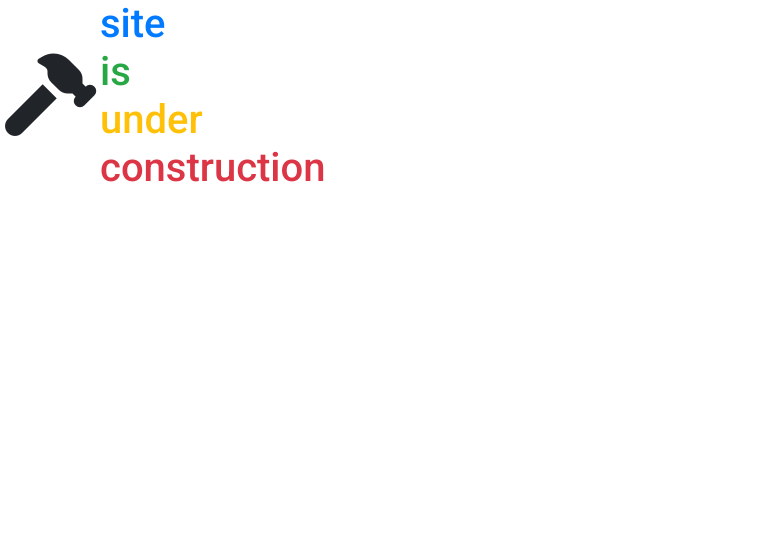
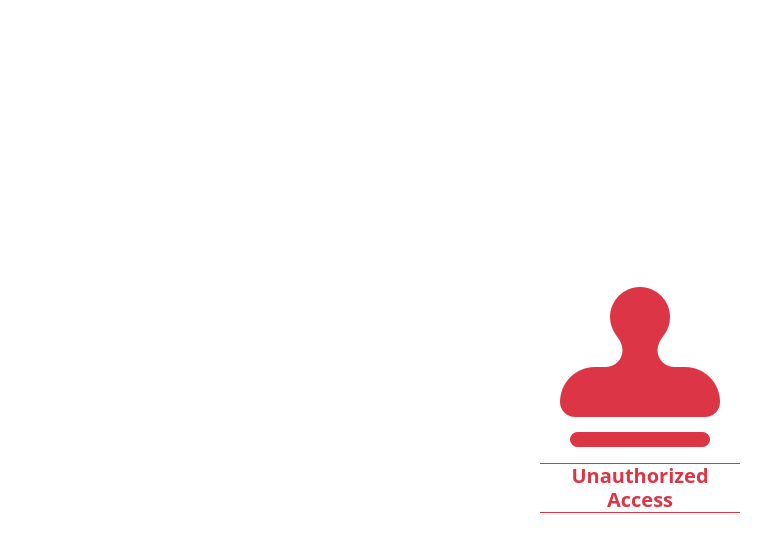
Before and after one commit to ag-sanjjeev/Front-End-Development, a plain HTML site: page pages-and-themes/unauthorized-page/index.html in a window 1280 px wide. Shown: the whole page, without its empty margins (0-778 px from the left). Drawn offline with nearby package versions, Linux system fonts and the light colour scheme; files that its build step writes are made by us from their sources.

Commit message:
Added unauthorized page

```diff
--- a/pages-and-themes/under construction page/index.html
+++ b/pages-and-themes/unauthorized-page/index.html
@@ -15,7 +15,7 @@
 	<meta charset="utf-8">
 	<meta name="viewport" content="width=device-width,initial-scale=1">
 
-	<title>Under Construction</title>
+	<title>Unauthorized Page</title>
 
 	<!-- Bootstrap CSS -->
 	<link rel="stylesheet" type="text/css" href="http://localhost/bootstrap/bootstrap.css" media="all">
@@ -26,19 +26,16 @@
 	<!-- Animate CSS -->
 	<link rel="stylesheet" type="text/css" href="http://localhost/css/animate.css" media="all">
 
-	<!-- Main CSS -->
-	<link rel="stylesheet" type="text/css" href="main.css" media="all">
 </head>
 <body class="overflow-hidden">
 
-	<h1 id="message" class="position-absolute top-50 start-50 translate-middle d-flex gap-3 align-items-center">
-			<span class="animate__animated animate__wobble animate__infinite fas fa-hammer fa-2x"></span>
-			<div class="d-flex flex-column" id="message-words">
-				<span class="text-primary animate__animated animate__fadeInDown animate__delay-4s">site</span>
-				<span class="text-success animate__animated animate__fadeInDown animate__delay-3s">is</span>
-				<span class="text-warning animate__animated animate__fadeInDown animate__delay-2s">under</span>
-				<span class="text-danger animate__animated animate__fadeInDown animate__delay-1s">construction</span>
-			</div>
+	<!-- Message -->
+	<h1 id="message" class="position-absolute top-50 start-50 translate-middle d-flex flex-column gap-3">
+		<span class="fa fa-stamp fa-4x text-danger animate__animated animate__fadeInDown"></span>
+		<div class="d-flex flex-column fs-5 text-center border-top border-bottom border-danger fw-bold animate__animated animate__fadeIn animate__delay-1s">
+			<span class="text-danger">Unauthorized</span>
+			<span class="text-danger">Access</span>
+		</div>
 	</h1>
 
 <!-- Bootstrap Script -->
@@ -47,7 +44,5 @@
 <!-- jQuery -->
 <script type="text/javascript" src="http://localhost/js/jquery-3.6.0.min.js"></script>
 
-<!-- Custom Script -->
-<script type="text/javascript" src="main.js"></script>
 </body>
 </html>
```
Also changed, not shown: pages-and-themes/under-construction-page/index.html (added, +51 -0 lines), pages-and-themes/under-construction-page/main.js (renamed from pages-and-themes/under construction page/main.js).
